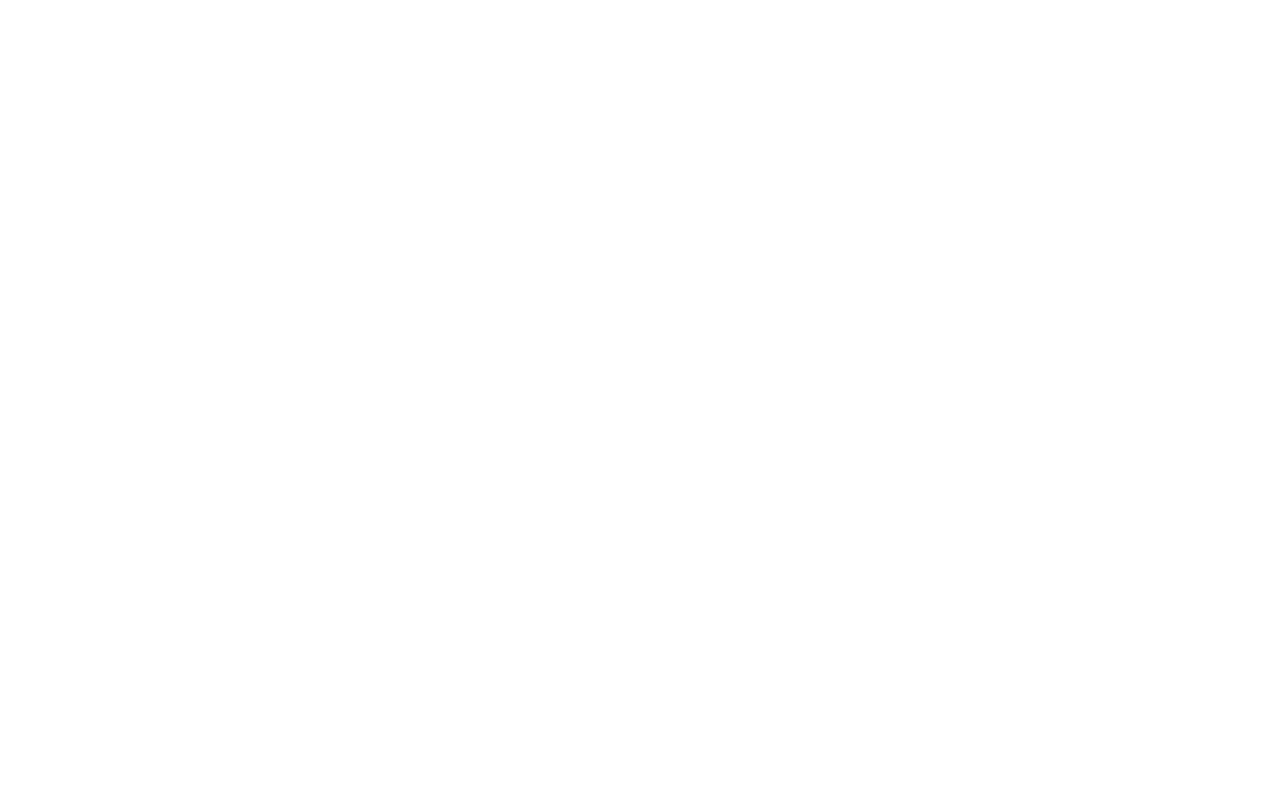
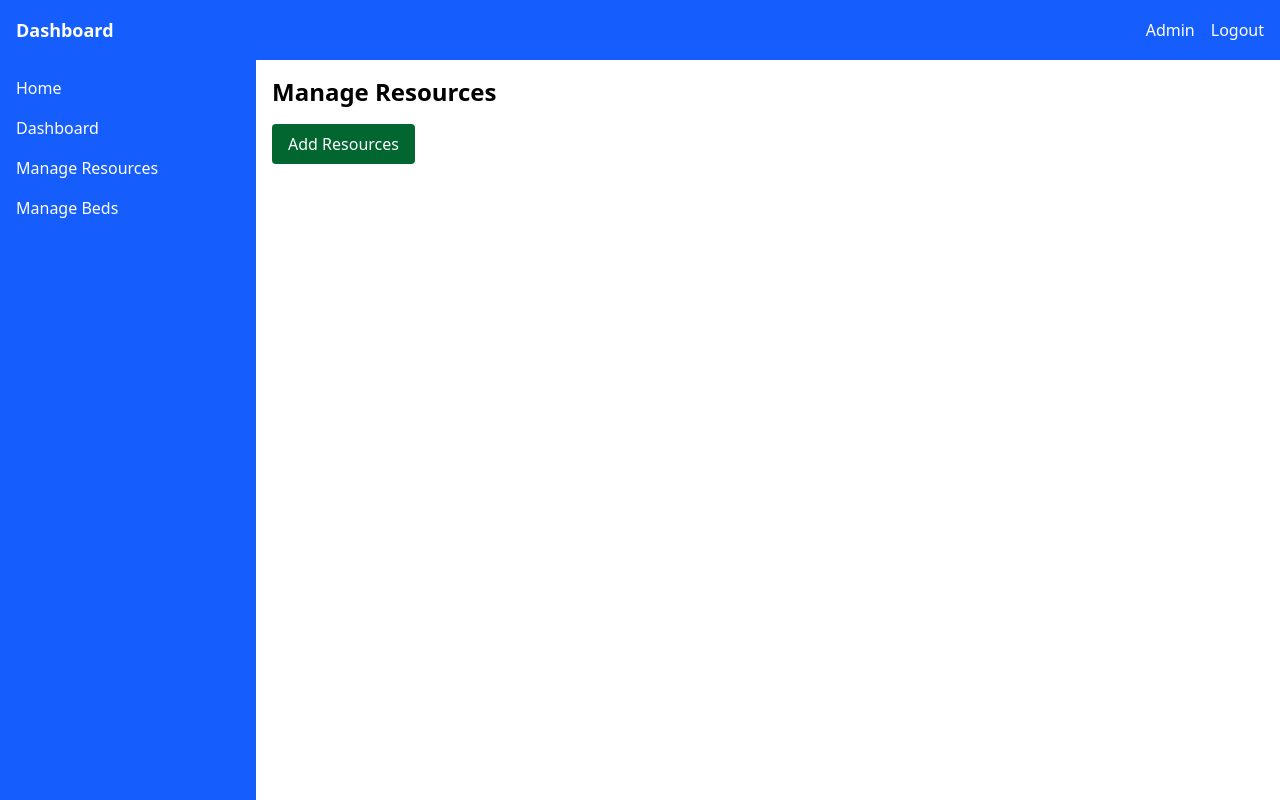
Before and after one commit to shyamilitc25/medi_bed_frontend, a React (Vite) app in the folder medi_bed_admin_front/: page /resources in a window 1280 px wide. Built offline with nearby package versions, Linux system fonts and the light colour scheme.

Commit message:
added resource component with route and reusable button component

```diff
--- a/medi_bed_admin_front/src/App.tsx
+++ b/medi_bed_admin_front/src/App.tsx
@@ -1,8 +1,8 @@
-
+import AppRoutes from "./routes/routes"
 function App() {
   return (
     <>
-
+    <AppRoutes/>
     </>
   )
 }
--- /dev/null
+++ b/medi_bed_admin_front/src/components/FormFields/ButtonComp.tsx
@@ -0,0 +1,35 @@
+import React from "react";
+import {IButtonProps} from "../../interface/interface"
+
+
+const Button: React.FC<IButtonProps> = ({
+  children,
+  type = "button",
+  variant = "primary",
+  className = "",
+  ...rest
+}) => {
+  const baseStyles =
+    "px-4 py-2 rounded font-medium focus:outline-none focus:ring-2 focus:ring-offset-2 transition-colors duration-200 disabled:opacity-50 disabled:cursor-not-allowed";
+
+  const variantStyles =
+    variant === "primary"
+      ? "bg-blue-800 text-white hover:bg-blue-900 focus:ring-blue-700"
+      : variant === "secondary"
+      ? "gray-400 text-gray-900 hover:bg-gray-500 focus:ring-gray-600"
+      :variant==="danger"
+      ? "bg-red-800 text-white hover:bg-red-900 focus:ring-red-700"
+      :"bg-green-800 hover:bg-green-900 text-white focus:ring-green-700"
+
+  return (
+    <button
+      type={type}
+      className={`${baseStyles} ${variantStyles} ${className}`}
+      {...rest}
+    >
+      {children}
+    </button>
+  );
+};
+
+export default Button;
--- a/medi_bed_admin_front/src/components/Layout/Header.tsx
+++ b/medi_bed_admin_front/src/components/Layout/Header.tsx
@@ -13,7 +13,7 @@
         </Link>
         <div className="hidden md:flex space-x-4">
 
-        <h2 className="text-white">username</h2>
+        <h2 className="text-white">Admin</h2>
           <Link to="/logout" className="text-white">
             Logout
           </Link>
--- /dev/null
+++ b/medi_bed_admin_front/src/interface/interface.tsx
@@ -0,0 +1,39 @@
+// ---------------mandatory intefaces---------------------------------------
+export interface IFormInput {
+  name: string;
+  labelName: string;
+  placeHolder: string;
+  type: string;
+  onChange?: (e: React.ChangeEvent<HTMLInputElement>) => void;
+  value: string | number;
+}
+export interface IFormSelectData {
+  _id: string;
+  name: string;
+}
+
+export interface IActionButton {
+  name: string;
+  onClick: (id: string) => void;
+  testId?: string;
+  variant?: "primary" | "secondary" | "danger"| "confirm"
+}
+
+export interface IFormSelect {
+  name: string;
+  labelName: string;
+  data: IFormSelectData[];
+}
+export interface IButton {
+  name: string;
+  onClick: () => void;
+  testId: string;
+}
+export interface ISidebarRoute {
+  name: string;
+  link: string;
+}
+export interface IButtonProps extends React.ButtonHTMLAttributes<HTMLButtonElement> {
+  variant?: "primary" | "secondary" | "danger"| "confirm" | "success"
+}
+// --------------------------------------------------------------------------
--- /dev/null
+++ b/medi_bed_admin_front/src/pages/Resources.tsx
@@ -0,0 +1,18 @@
+import { useState } from "react"
+import Button from "../components/FormFields/ButtonComp"
+import Layout from "../components/Layout/Layout"
+const Resources=()=>{
+    const [isOpen,setOpen]=useState(false)
+    const openModal=()=>{
+        setOpen(true)
+    }
+    const closeModal=()=>{
+        setOpen(false)
+    }
+    return(
+       <Layout pageTitle="Manage Resources">
+      <Button variant="success" >Add Resources</Button>
+       </Layout>
+    )
+}
+export default Resources
--- a/medi_bed_admin_front/src/routes/routes.tsx
+++ b/medi_bed_admin_front/src/routes/routes.tsx
@@ -2,15 +2,17 @@
 import { BrowserRouter as Router, Routes, Route } from 'react-router-dom';
 
 // Lazy load your components
-const Dashboard = React.lazy(() => import('../pages/Dashboard')); // Assuming the Home component is in the "pages" directory
+const Dashboard = React.lazy(() => import('../pages/Dashboard'));
+const ResourceComp = React.lazy(() => import('../pages/Resources'));
 
-function App() {
+function AppRoutes() {
   return (
     <Router>
       {/* Provide a fallback UI during the lazy loading */}
       <Suspense fallback={<div>Loading...</div>}>
         <Routes>
-          <Route path="/" element={<Dashboard />} />
+          <Route path="/dashboard" element={<Dashboard />} />
+          <Route path="/resources" element={<ResourceComp />} />
 
         </Routes>
       </Suspense>
@@ -18,4 +20,4 @@
   );
 }
 
-export default App;
+export default AppRoutes;
```
